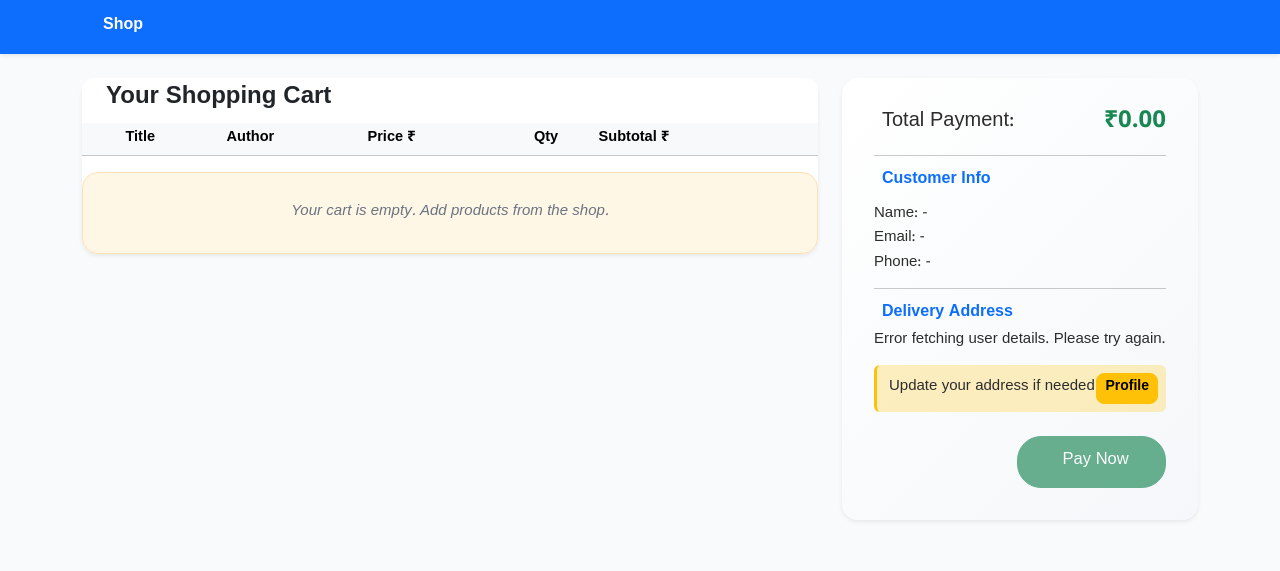
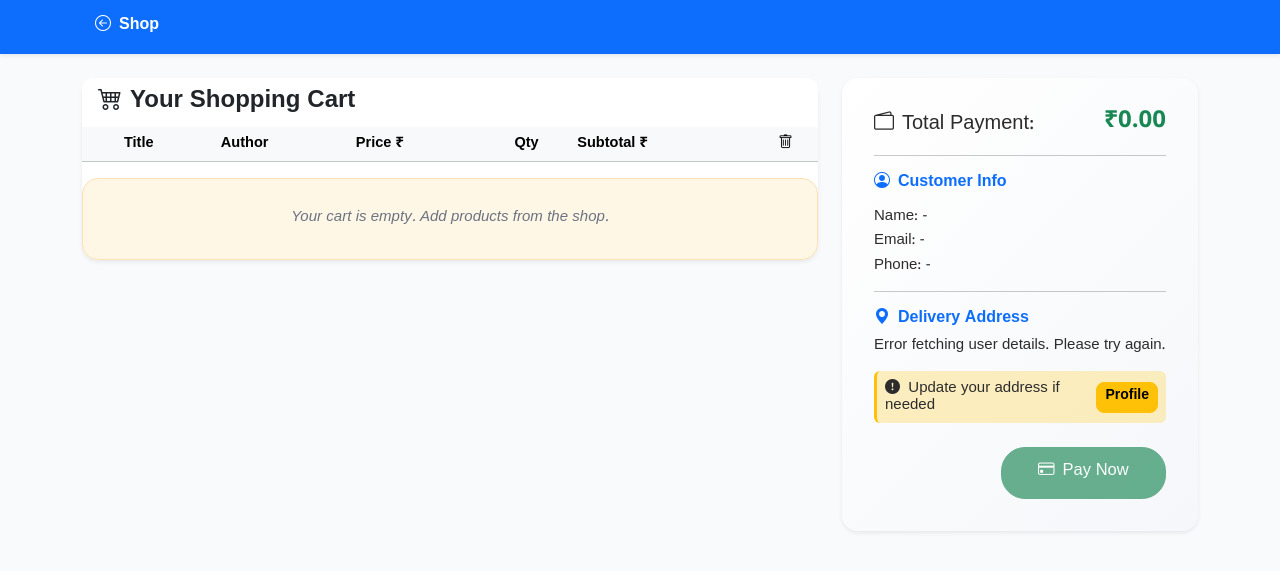
Before and after one commit to kagapa-blr/kannada-tattvapada, a Flask app: page /shopping/cart in a window 1280 px wide. Shown: the top 571 px of the page. Run offline with Flask 3, Linux system fonts and the light colour scheme; data that the repository does not hold is empty; parts of the project's set-up code (start-up, migrations or seed data) failed here and were passed over; some libraries are stand-ins or nearby versions.

Commit message:
minor bug fixed in UI  also

```diff
--- a/app/static/js/shopping/profile.js
+++ b/app/static/js/shopping/profile.js
@@ -385,7 +385,6 @@
   console.log('Validating user session...');
   try {
     const response = await apiClient.get(apiEndpoints.auth.me);
-    console.log('API response:', response);
     // handle success if needed
   } catch (err) {
     console.log('API error status:', err.status);
--- a/app/static/js/shopping/shopping.js
+++ b/app/static/js/shopping/shopping.js
@@ -519,7 +519,7 @@
   console.log('Validating user session...');
   try {
     const response = await apiClient.get(apiEndpoints.auth.me);
-    console.log('API response:', response);
+
     // handle success if needed
   } catch (err) {
     console.log('API error status:', err.status);
--- a/app/templates/shopping/shopping-cart.html
+++ b/app/templates/shopping/shopping-cart.html
@@ -19,8 +19,6 @@
     <!-- DataTables CSS (local) -->
     <link rel="stylesheet" href="{{ url_for('static', filename='cdn/dataTables/dataTables.dataTables.min.css') }}" />
 
-    <!-- Bootstrap Icons (local preferred; if not available, use CDN) -->
-    <link rel="stylesheet" href="{{ url_for('static', filename='bootstrap-icons/bootstrap-icons.css') }}" />
 
     <!-- Custom CSS -->
     <link rel="stylesheet" href="{{ url_for('static', filename='css/shopping/profile.css') }}" />
@@ -34,7 +32,7 @@
 
     <!-- Bootstrap Bundle JS (local) -->
     <script src="{{ url_for('static', filename='bootstrap/js/bootstrap.bundle.min.js') }}"></script>
-
+    <link href="https://cdn.jsdelivr.net/npm/bootstrap-icons@1.13.1/font/bootstrap-icons.min.css" rel="stylesheet">
     <!-- Cashfree SDK -->
     <script src="https://sdk.cashfree.com/js/v3/cashfree.js"></script>
 
--- a/app/templates/shopping/shopping-index.html
+++ b/app/templates/shopping/shopping-index.html
@@ -30,7 +30,7 @@
     <script src="{{ url_for('static', filename='cdn/dataTables/dataTables.min.js') }}"></script>
     <!-- Bootstrap Bundle JS (local) -->
     <script src="{{ url_for('static', filename='bootstrap/js/bootstrap.bundle.min.js') }}"></script>
-
+    <link href="https://cdn.jsdelivr.net/npm/bootstrap-icons@1.13.1/font/bootstrap-icons.min.css" rel="stylesheet">
 </head>
 
 <body>
@@ -181,7 +181,7 @@
                             <path d="M8.982 1.566a1.13 1.13 0 0 0-1.964 0L.165 13.233c-.457.778.091 1.767.982 1.767h13.706c.89
                         0 1.438-.99.982-1.767L8.982 1.566zM8 5c.535 0 .954.462.9.995l-.35
                         3.507a.552.552 0 0 1-1.1 0L7.1 5.995A.905.905 0 0 1 8 5zm.002 6a1 1 0 1
-                        1-2.002 0 1 1 0 0 1 2.002 0z"/>
+                        1-2.002 0 1 1 0 0 1 2.002 0z" />
                         </svg>
                     </div>
 
```
Lines whose indentation alone changed are shown as unchanged.
